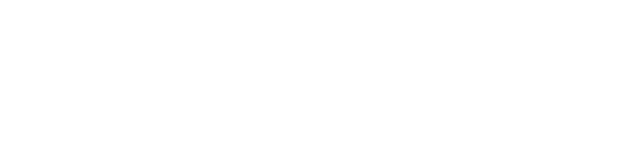
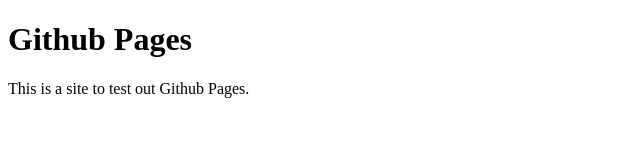
Before and after one commit to teemutontti/test, a plain HTML site: page index.html in a window 1280 px wide. Shown: the whole page, without its empty margins (0-640 px from the left). Drawn offline with Linux system fonts and the light colour scheme.

Commit message:
index.html: (body): Add header with some content.

```diff
--- a/index.html
+++ b/index.html
@@ -6,6 +6,9 @@
     <title>Document</title>
 </head>
 <body>
-
+    <header>
+        <h1>Github Pages</h1>
+        <p>This is a site to test out Github Pages.</p>
+    </header>
 </body>
 </html>
```
